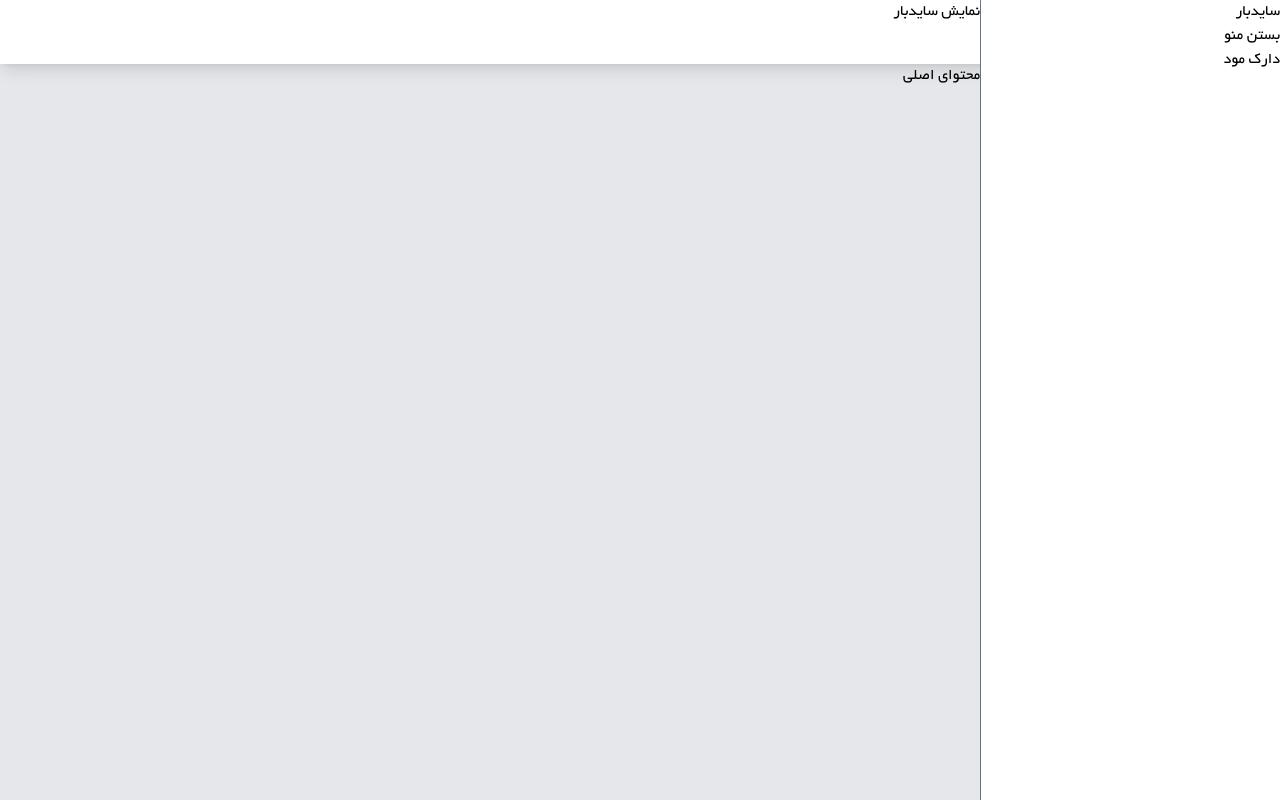
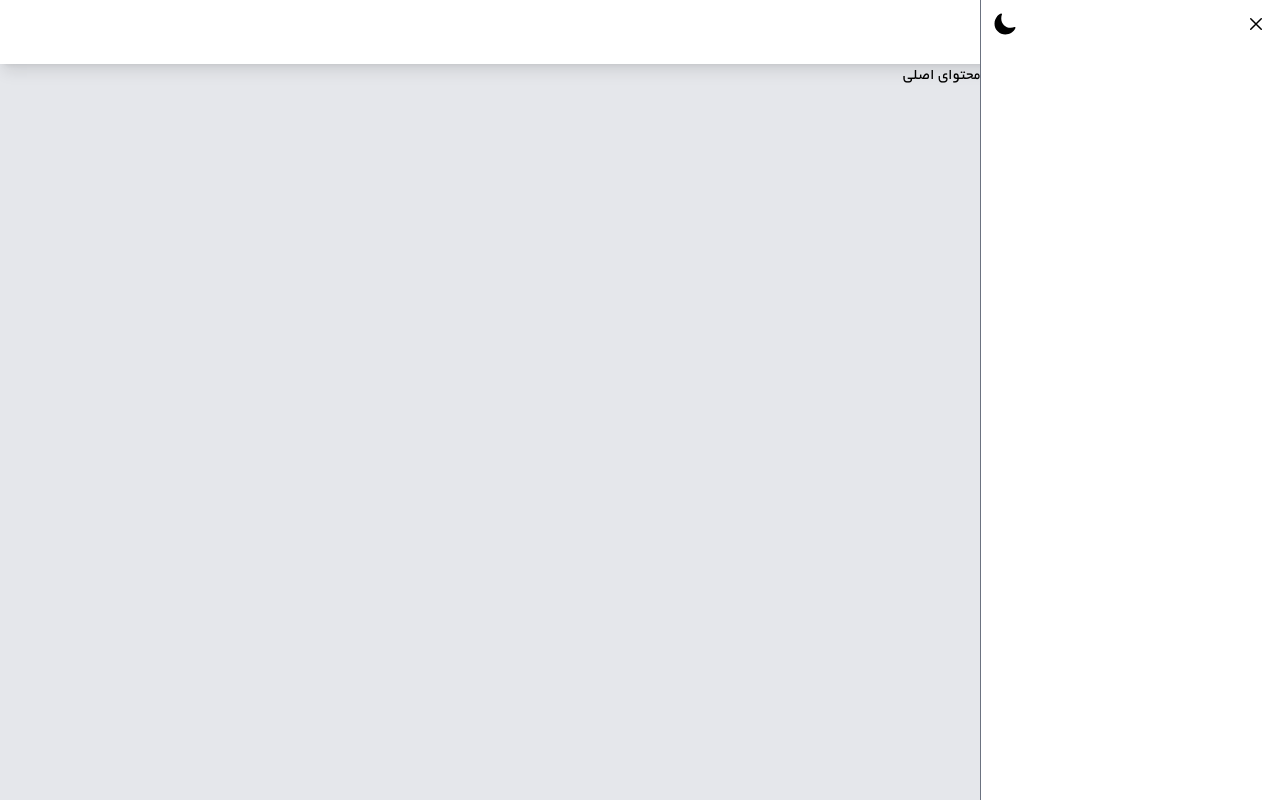
Before and after one commit to qasemB/React_TypeScript_Education_Project, a React app: page / in a window 1280 px wide. Built offline with nearby package versions, Linux system fonts and the light colour scheme; the HTML template or start-up script is replaced by a standard one.

Commit message:
part-C10-react_icons

```diff
--- a/package.json
+++ b/package.json
@@ -13,6 +13,7 @@
     "@reduxjs/toolkit": "^2.4.0",
     "react": "^18.3.1",
     "react-dom": "^18.3.1",
+    "react-icons": "^5.4.0",
     "react-redux": "^9.1.2"
   },
   "devDependencies": {
--- a/src/layout/header/Header.tsx
+++ b/src/layout/header/Header.tsx
@@ -1,14 +1,22 @@
+import { RxHamburgerMenu } from "react-icons/rx";
 import { useAppDispatch } from "../../redux/reduxHooks";
 import { setShowSidebar } from "../../redux/ui-management/uiManagement";
 
 const Header = () => {
-  const dispatch = useAppDispatch()
+  const dispatch = useAppDispatch();
   return (
     <section
       id="header"
-      className="fixed top-0 left-0 h-app_header_h w-full bg-white dark:bg-gray-700 md:pr-app_sidebar_w shadow-lg"
+      className="fixed top-0 left-0 h-app_header_h w-full bg-white dark:bg-gray-700 md:pr-app_sidebar_w shadow-lg p-2"
     >
-      <button onClick={()=>dispatch(setShowSidebar(true))}>نمایش سایدبار</button>
+      <div className="flex items-center h-full">
+        <button
+          onClick={() => dispatch(setShowSidebar(true))}
+          className="md:hidden"
+        >
+          <RxHamburgerMenu size={24} />
+        </button>
+      </div>
     </section>
   );
 };
--- a/src/layout/sidebar/Sidebar.tsx
+++ b/src/layout/sidebar/Sidebar.tsx
@@ -1,23 +1,35 @@
+import { IoCloseOutline, IoSunnyOutline, IoMoon } from "react-icons/io5";
 import { useAppDispatch, useAppSelector } from "../../redux/reduxHooks";
-import { setShowSidebar, toggleTheme } from "../../redux/ui-management/uiManagement";
+import {
+  setShowSidebar,
+  toggleTheme,
+} from "../../redux/ui-management/uiManagement";
 
 const Sidebar = () => {
-  const dispatch = useAppDispatch()
-  const {showSidebar} = useAppSelector(state=>state.uiManagerReducer)
+  const dispatch = useAppDispatch();
+  const { showSidebar, theme } = useAppSelector(
+    (state) => state.uiManagerReducer
+  );
   return (
     <section
       id="sidebar"
-      className={`fixed lg:right-0 top-0 w-app_sidebar_w h-screen bg-white dark:bg-gray-700  md:block transition-all border-l border-gray-500 ${
+      className={`p-3 fixed lg:right-0 top-0 w-app_sidebar_w h-screen bg-white dark:bg-gray-700  md:block transition-all border-l border-gray-500 ${
         showSidebar ? "right-0" : "-right-app_sidebar_w"
       }`}
     >
-      سایدبار
-      <button className="block" onClick={()=>dispatch(setShowSidebar(false))}>
-        بستن منو
-      </button>
-      <button className="block" onClick={()=>dispatch(toggleTheme())}>
-        دارک مود
-      </button>
+      <div className="h-full w-full">
+        <div className="flex justify-between items-center">
+          <button
+            className="block"
+            onClick={() => dispatch(setShowSidebar(false))}
+          >
+            <IoCloseOutline size={24} />
+          </button>
+          <button className={`block transform transition-all ${theme === "dark" && "rotate-45"}`} onClick={() => dispatch(toggleTheme())} >
+            {theme === "dark" ? <IoSunnyOutline size={24}/> : <IoMoon size={24}/>}
+          </button>
+        </div>
+      </div>
     </section>
   );
 };
```
Also changed, not shown: 1 other file (tests, documents, lock files or other folders).
